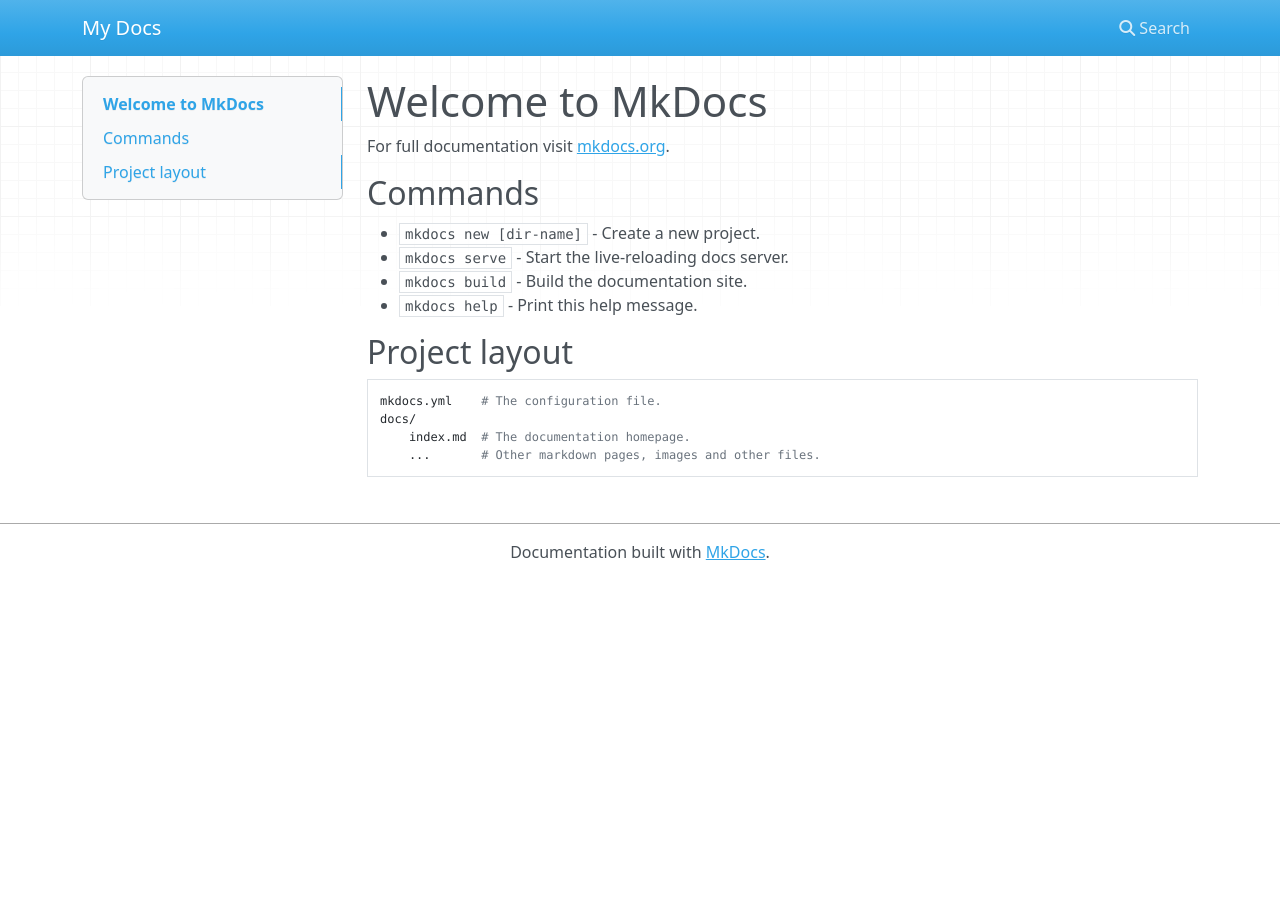
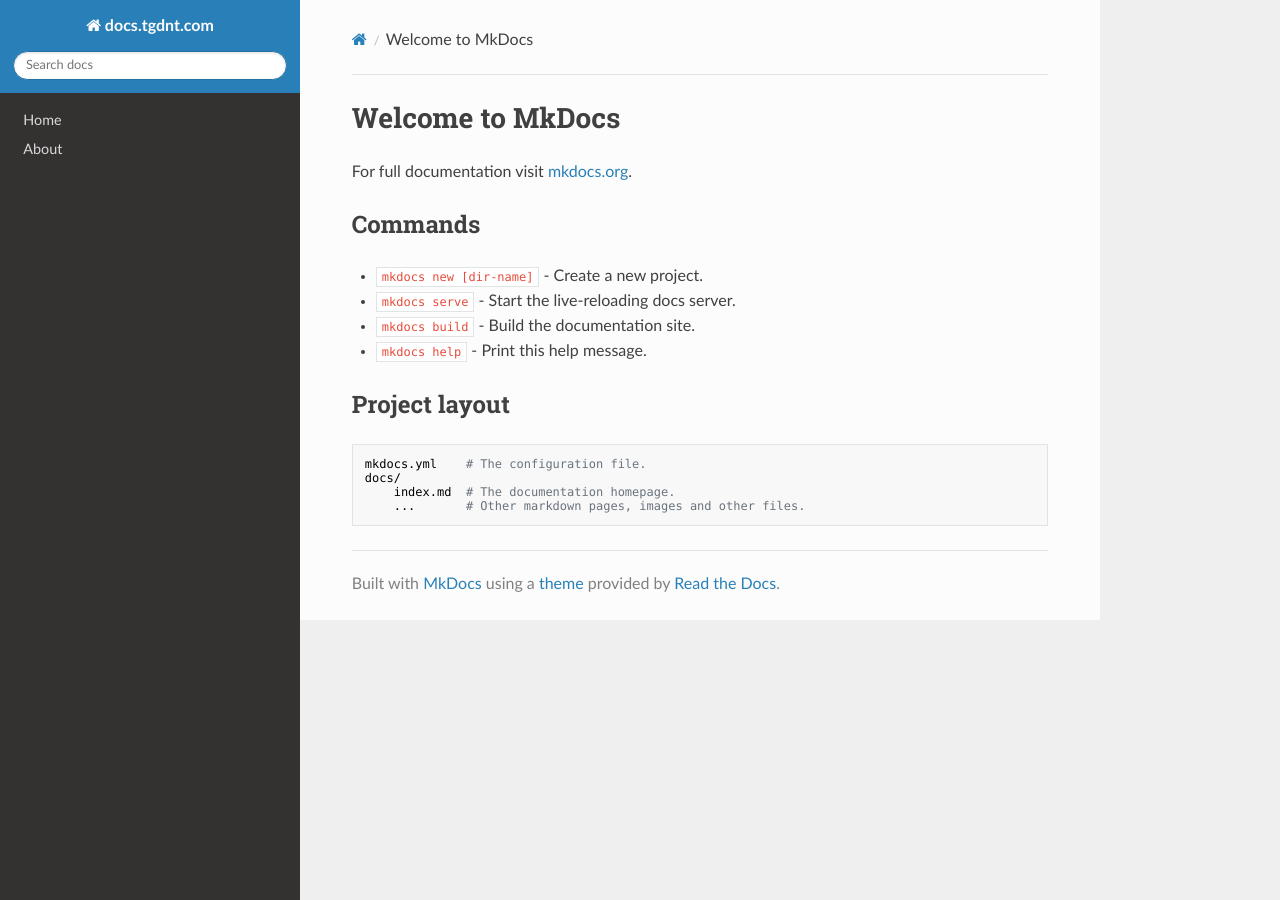
Before and after one commit to tgdnt/docs.tgdnt.com, an MkDocs documentation site: the page built from docs/index.md, in a window 1280 px wide. Built offline with MkDocs 1.6.1, drawn with Linux system fonts in a browser that asks for light colours; nearby versions of some CDN libraries.

Commit message:
Configured basics in mkdocs.yml

```diff
--- a/mkdocs.yml
+++ b/mkdocs.yml
@@ -1 +1,5 @@
-site_name: My Docs
+site_name: docs.tgdnt.com
+nav:
+  - Home: home.md
+  - About: about.md
+theme: readthedocs
```
